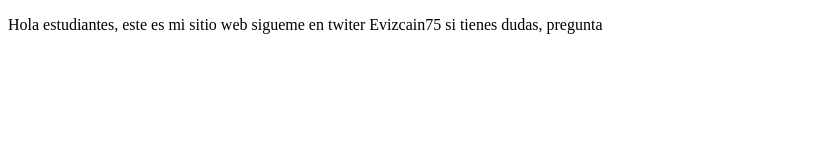
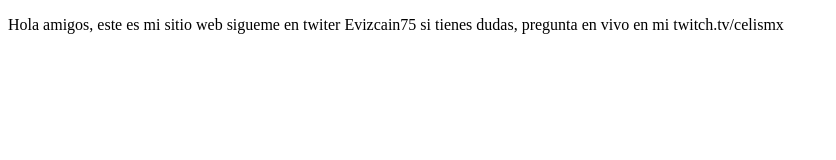
Before and after one commit to Evizcain/ProyectoDemoCursoPrework, a plain HTML site: page index.html in a window 1280 px wide. Shown: the whole page, without its empty margins (0-836 px from the left). Drawn offline with Linux system fonts and the light colour scheme.

Commit message:
Cambios agregados sitio twitcht

```diff
--- a/index.html
+++ b/index.html
@@ -8,8 +8,8 @@
 </head>
 <body>
     <p>
-        Hola estudiantes, este es mi sitio web
-        sigueme en twiter Evizcain75 si tienes dudas, pregunta
+        Hola amigos, este es mi sitio web
+        sigueme en twiter Evizcain75 si tienes dudas, pregunta en vivo en mi twitch.tv/celismx
     </p>
 </body>
 </html>
```
